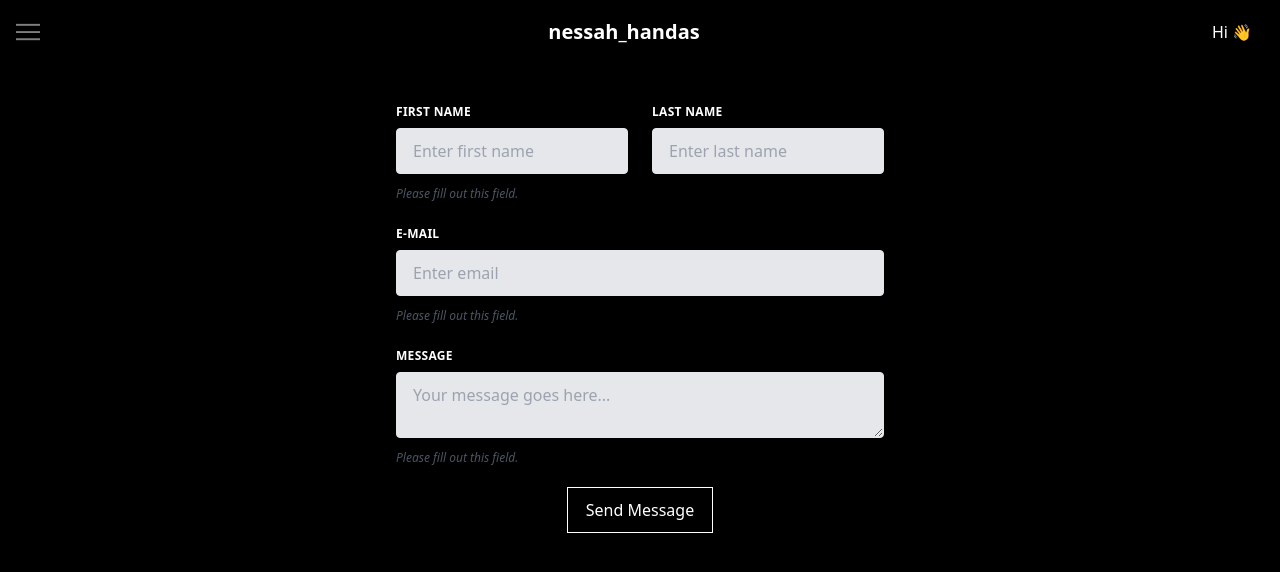
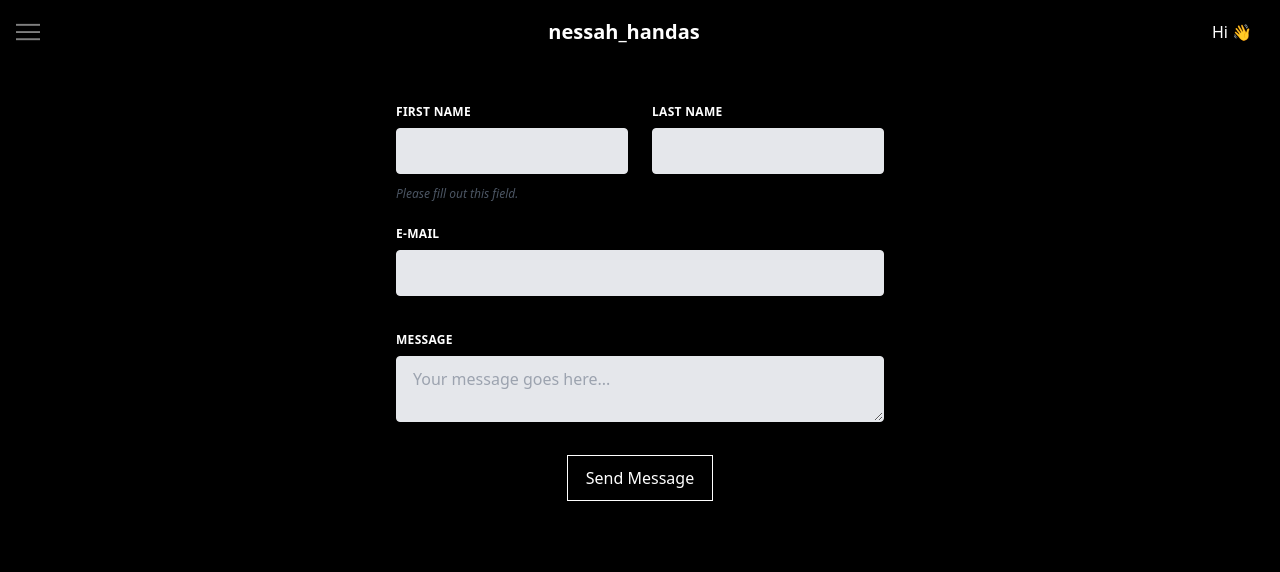
Before and after one commit to Intina47/modelling-portfolio, a Next.js app: page /contact-me in a window 1280 px wide. Shown: the top 572 px of the page. Built offline with nearby package versions, Linux system fonts and the light colour scheme.

Commit message:
Add form validation and error handling to ContactMePage component

```diff
--- a/app/components/ContactMePage.tsx
+++ b/app/components/ContactMePage.tsx
@@ -1,10 +1,82 @@
-import React from 'react';
+import React, {ChangeEventHandler, useState} from 'react';
+import ErrorMessage from './error-Message';
 
 const ContactMePage = () => {
+ const [firstNameplaceholder, setfirstNameplaceholder] = useState('');
+ const [lastNameNameplaceholder, setlastNameNameplaceholder] = useState('');
+ const [messageplaceholder, setmessageplaceholder] = useState('');
+ const [emailplaceholder, setemailplaceholder] = useState('');
+ const [formData, setFormData] = useState({
+  firstName: '',
+  lastName: '',
+  email: '',
+  message: ''
+ });
+
+ // handle change
+ const handleChange = (e: React.ChangeEvent<HTMLInputElement>) => {
+  setFormData({
+   ...formData,
+   [e.target.id]: e.target.value,
+  });
+ };
+
+ const handleSubmit = async (e: { preventDefault: () => void; }) => {
+  e.preventDefault();
+  if(formData.firstName.trim() == ''){
+   setfirstNameplaceholder('Please enter your first name');
+   return;
+  }
+  if(formData.lastName.trim() == ''){
+   setlastNameNameplaceholder('Please enter your last name');
+   return;
+  }
+  if(formData.email.trim() == ''){
+   setemailplaceholder('Please enter your email');
+   return;
+  }
+  if(formData.message.trim() == ''){
+   setmessageplaceholder('Please enter your message');
+   return;
+  }
+  try{
+   const response = await fetch('/api/message', {
+    method: 'POST',
+    headers: {
+     'Content-Type': 'application/json',
+    },
+    body: JSON.stringify(formData),
+   });
+   if(response.ok){
+    const data = await response.json();
+    console.log(data);
+    setFormData({
+     firstName: '',
+     lastName: '',
+     email: '',
+     message: '',
+    });
+   }else{
+    console.log('Aotty an error occured');
+    //  make the error message appear as an alert at the top of the page
+    <div className="bg-red-100 border border-red-400 text-red-700 px-4 py-3 rounded relative" role="alert">
+     <strong className="font-bold">Sorry An ERROR Occured</strong>
+     <span className="block sm:inline">If the error persists please reach out to me in my Email</span>
+     <span className="absolute top-0 bottom-0 right-0 px-4 py-3">
+      <svg className="fill-current h-6 w-6 text-red-500" role="button" xmlns="http://www.w3.org/2000/svg" viewBox="0 0 20 20"><title>Close</title><path d="M14.348 14.849a1.2 1.2 0 0 1-1.697 0L10 11.819l-2.651 3.029a1.2 1.2 0 1 1-1.697-1.697l2.758-3.15-2.759-3.152a1.2 1.2 0 1 1 1.697-1.697L10 8.183l2.651-3.031a1.2 1.2 0 1 1 1.697 1.697l-2.758 3.152 2.758 3.15a1.2 1.2 0 0 1 0 1.698z"/></svg>
+     </span>
+    </div>;
+
+   }
+  } catch (error) {
+   console.log(error);
+   <ErrorMessage />;
+  }
+ };
  return (
   <div className="container mx-auto mt-10 bg-black h-screen w-full">
    {/* contact form */}
-   <form className="w-full max-w-lg mx-auto">
+   <form className="w-full max-w-lg mx-auto" onSubmit={handleSubmit}>
     <div className="flex flex-wrap -mx-3 mb-6 mx-auto">
      <div className="w-full md:w-1/2 px-3 mb-6 md:mb-0 mx-auto">
       <label className="block uppercase tracking-wide text-white text-xs font-bold mb-2"
@@ -13,7 +85,12 @@ const ContactMePage = () => {
       </label>
       <input
        className="appearance-none block w-full bg-gray-200 text-gray-700 border border-gray-200 rounded py-3 px-4 mb-3 leading-tight focus:outline-none focus:bg-white"
-       id="grid-first-name" type="text" placeholder="Enter first name"/>
+       id="firstName"
+       type="text"
+       placeholder={firstNameplaceholder}
+       value={formData.firstName}
+       onChange={handleChange}
+      />
       <p className="text-gray-600 text-xs italic">Please fill out this field.</p>
      </div>
      <div className="w-full md:w-1/2 px-3 mx-auto">
@@ -23,7 +100,12 @@ const ContactMePage = () => {
       </label>
       <input
        className="appearance-none block w-full bg-gray-200 text-gray-700 border border-gray-200 rounded py-3 px-4 leading-tight focus:outline-none focus:bg-white focus:border-gray-500"
-       id="grid-last-name" type="text" placeholder="Enter last name"/>
+       id="lastName"
+       type="text"
+       placeholder={lastNameNameplaceholder}
+       value={formData.lastName}
+       onChange={handleChange}
+      />
      </div>
     </div>
     <div className="flex flex-wrap -mx-3 mb-6 mx-auto">
@@ -34,8 +116,13 @@ const ContactMePage = () => {
       </label>
       <input
        className="appearance-none block w-full bg-gray-200 text-gray-700 border border-gray-200 rounded py-3 px-4 mb-3 leading-tight focus:outline-none focus:bg-white"
-       id="email" type="email" placeholder="Enter email"/>
-      <p className="text-gray-600 text-xs italic">Please fill out this field.</p>
+       id="email"
+       type="email"
+       placeholder={emailplaceholder}
+       value={formData.email}
+       onChange={handleChange}
+      />
+      <p className="text-gray-600 text-xs italic">{emailplaceholder}</p>
      </div>
     </div>
     {/* message */}
@@ -46,9 +133,12 @@ const ContactMePage = () => {
       </label>
       <textarea
        className="appearance-none block w-full bg-gray-200 text-gray-700 border border-gray-200 rounded py-3 px-4 mb-3 leading-tight focus:outline-none focus:bg-white"
-       id="message" placeholder="Your message goes here..."
+       id="message"
+       placeholder="Your message goes here..."
+       value={formData.message}
+       onChange={handleChange as unknown as ChangeEventHandler<HTMLTextAreaElement>}
       />
-      <p className="text-gray-600 text-xs italic">Please fill out this field.</p>
+      <p className="text-gray-600 text-xs italic">{messageplaceholder}</p>
      </div>
     </div>
 
@@ -58,6 +148,7 @@ const ContactMePage = () => {
       <button
        className="bg-black text-white py-2 px-4 hover:bg-pink-600 hover:text-black outline outline-offset-2 outline-1 focus:shadow-outline-blue"
        type="submit"
+       onClick={handleSubmit}
       >
       Send Message
       </button>
```
